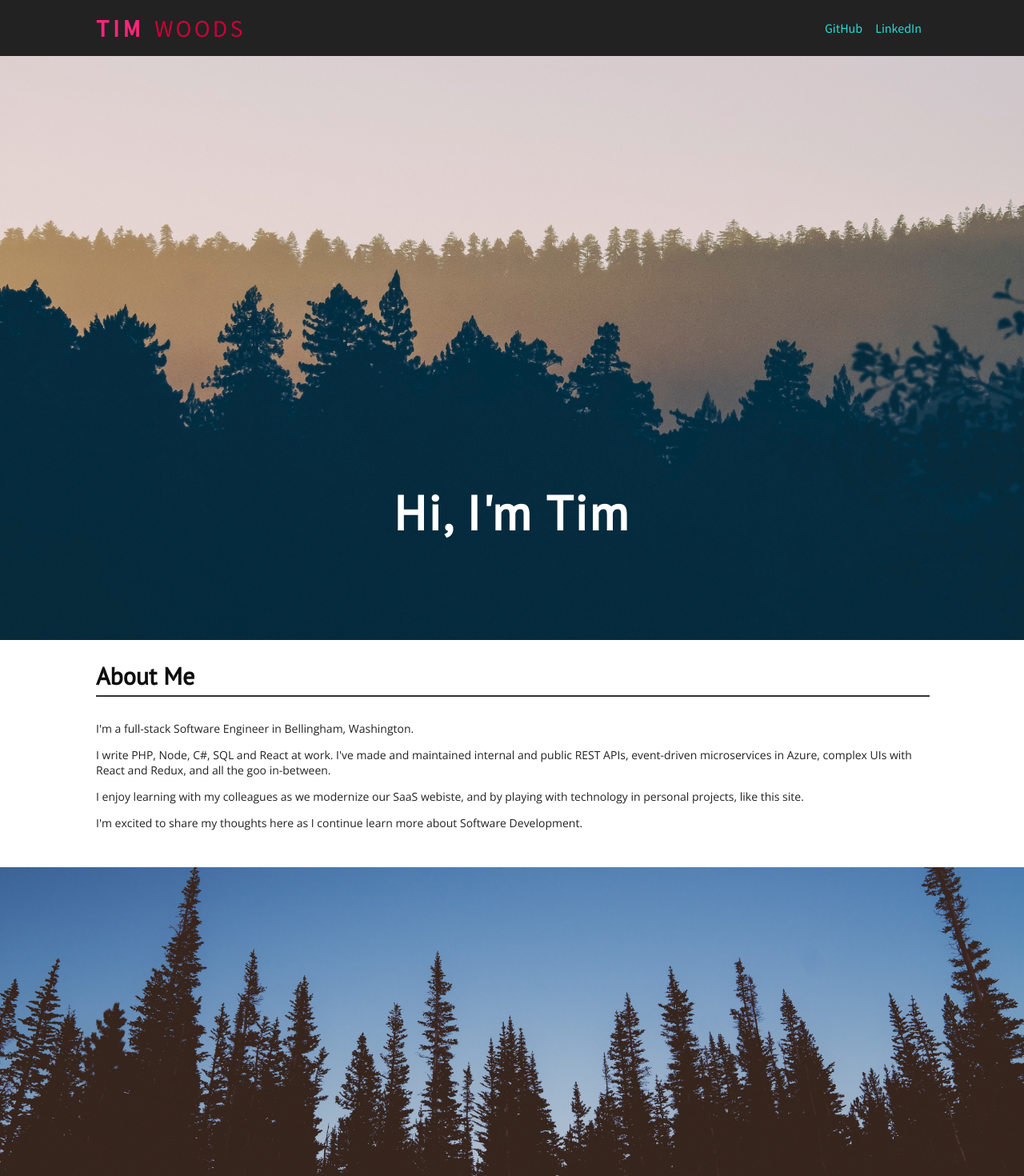
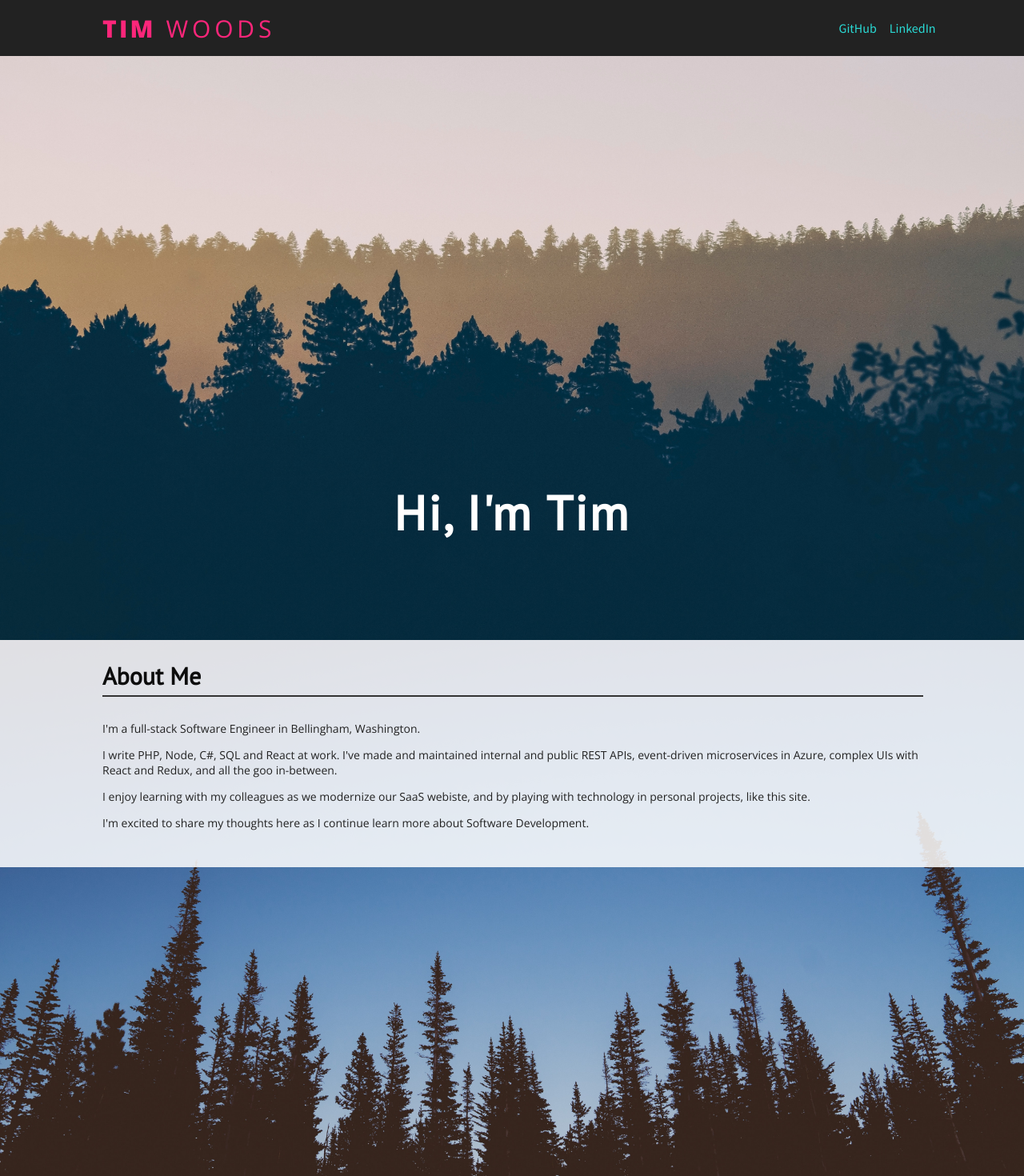
Before and after one commit to CX4Life/personal_site, a React (Create React App) app in the folder front-end/: page / in a window 1280 px wide. Shown: the top 1470 px of the page at 80% size. Built offline with nearby package versions, Linux system fonts and the light colour scheme; the HTML template or start-up script is replaced by a standard one.

Commit message:
Wife tweaks

```diff
--- a/front-end/public/index.html
+++ b/front-end/public/index.html
@@ -3,9 +3,8 @@
 
 <head>
   <meta charset="utf-8" />
-  <link href="https://fonts.googleapis.com/css?family=Source+Sans+Pro" rel="stylesheet">
-  <link href="https://fonts.googleapis.com/css?family=PT+Sans" rel="stylesheet">
-  <link href="https://fonts.googleapis.com/css?family=Open+Sans&display=swap" rel="stylesheet">
+  <link href="https://fonts.googleapis.com/css?family=Open+Sans:400,800|PT+Sans|Source+Sans+Pro&display=swap"
+    rel="stylesheet">
   <link rel="shortcut icon" href="%PUBLIC_URL%/favicon.ico" />
   <meta name="viewport" content="width=device-width, initial-scale=1, shrink-to-fit=no" />
   <link rel="manifest" href="%PUBLIC_URL%/manifest.json" />
--- a/front-end/src/Pages/Home.js
+++ b/front-end/src/Pages/Home.js
@@ -54,9 +54,9 @@ const SecondPane = () => (
         <div style={{
             display: 'flex',
             flexDirection: 'column',
-            backgroundColor: 'white',
-            paddingLeft: '120px',
-            paddingRight: '120px'
+            backgroundColor: 'rgba(255, 255, 255, 0.85)',
+            paddingLeft: '10vw',
+            paddingRight: '10vw'
         }}>
             <SubTitle>About Me</SubTitle>
             <Bar />
--- a/front-end/src/Parts/Common/Header.js
+++ b/front-end/src/Parts/Common/Header.js
@@ -1,5 +1,7 @@
 import React from 'react';
 import styled from 'styled-components';
+
+const LIVING_CORAL = '#FC267A';
 
 const FixedHeader = styled.div`
     z-index: 10003;
@@ -11,37 +13,40 @@ const FixedHeader = styled.div`
     top: 0;
     flex-direction: row;
     align-items: center;
-    font-family: 'Source Sans Pro', sans-serif;
 `;
 
 const Title = styled.div`
     margin: 0.3em;
-    margin-left: 120px;
-    padding-right: 30px;
+    margin-left: 10vw;
+    padding-right: 2vm;
     width: 40%;
     min-width: 180px;
 `;
 
 const FirstName = styled.span`
-    font-weight: bolder;
+    font-weight: 800;
     font-size: 30px;
-    color: #FC267A;
-    letter-spacing: 0.3rem;
+    color: ${LIVING_CORAL};
+    letter-spacing: 0.2rem;
+    font-family: 'Open Sans';
 `;
 
 const LastName = styled.span`
-    font-weight: normal;
+    font-weight: 400;
     font-size: 30px;
-    color: #CA0038;
+    color: ${LIVING_CORAL};
     margin-left: 0.8rem;
-    letter-spacing: 0.2rem;
+    letter-spacing: 0.3rem;
+    font-family: 'Open Sans';
+
 `
 
 const StyledLinks = styled.div`
+    font-family: 'Source Sans Pro';
     font-size: 16px;
     display: flex;
     width: 60%;
-    margin-right: 120px;
+    margin-right: 8vw;
     justify-content: flex-end;
 `;
 
```
